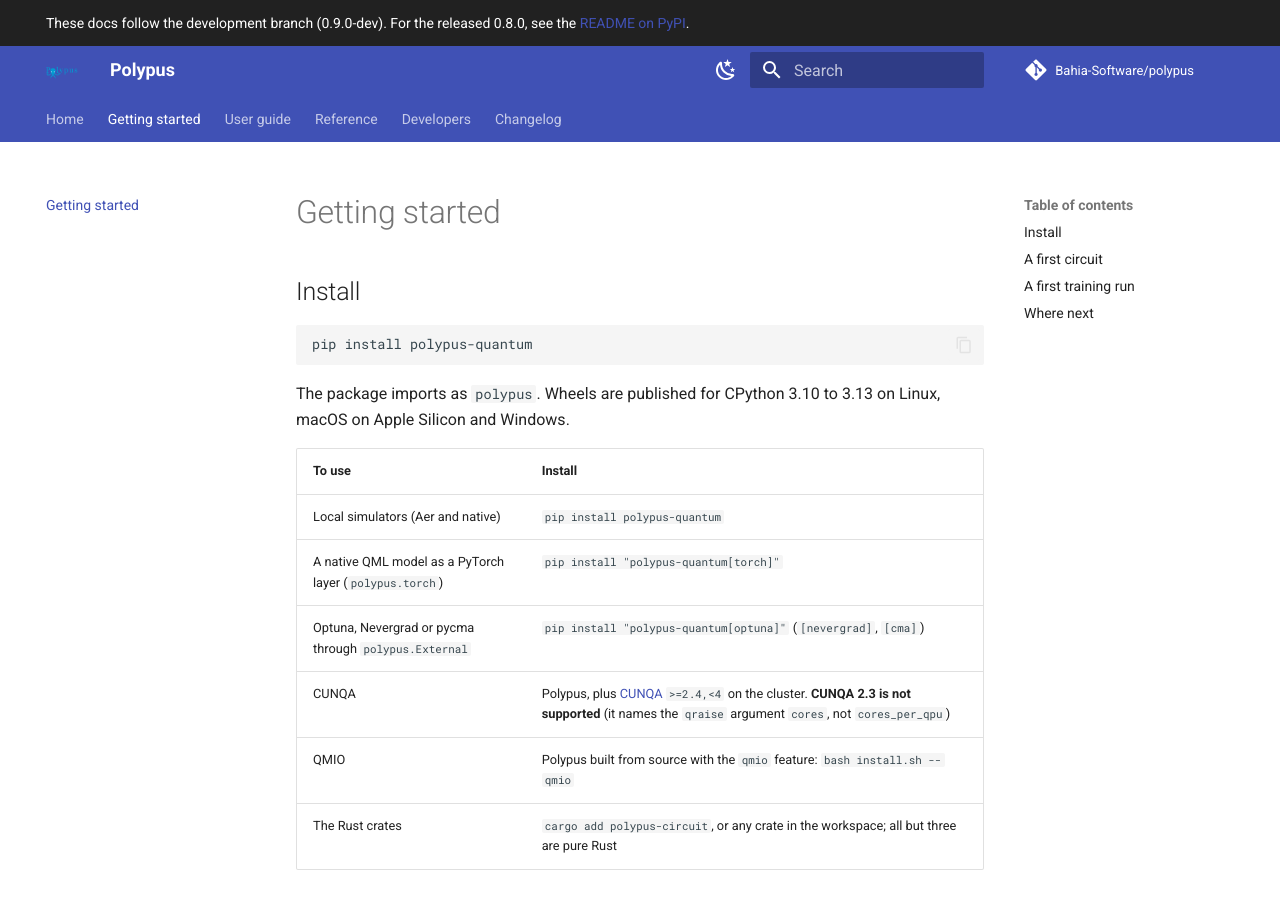
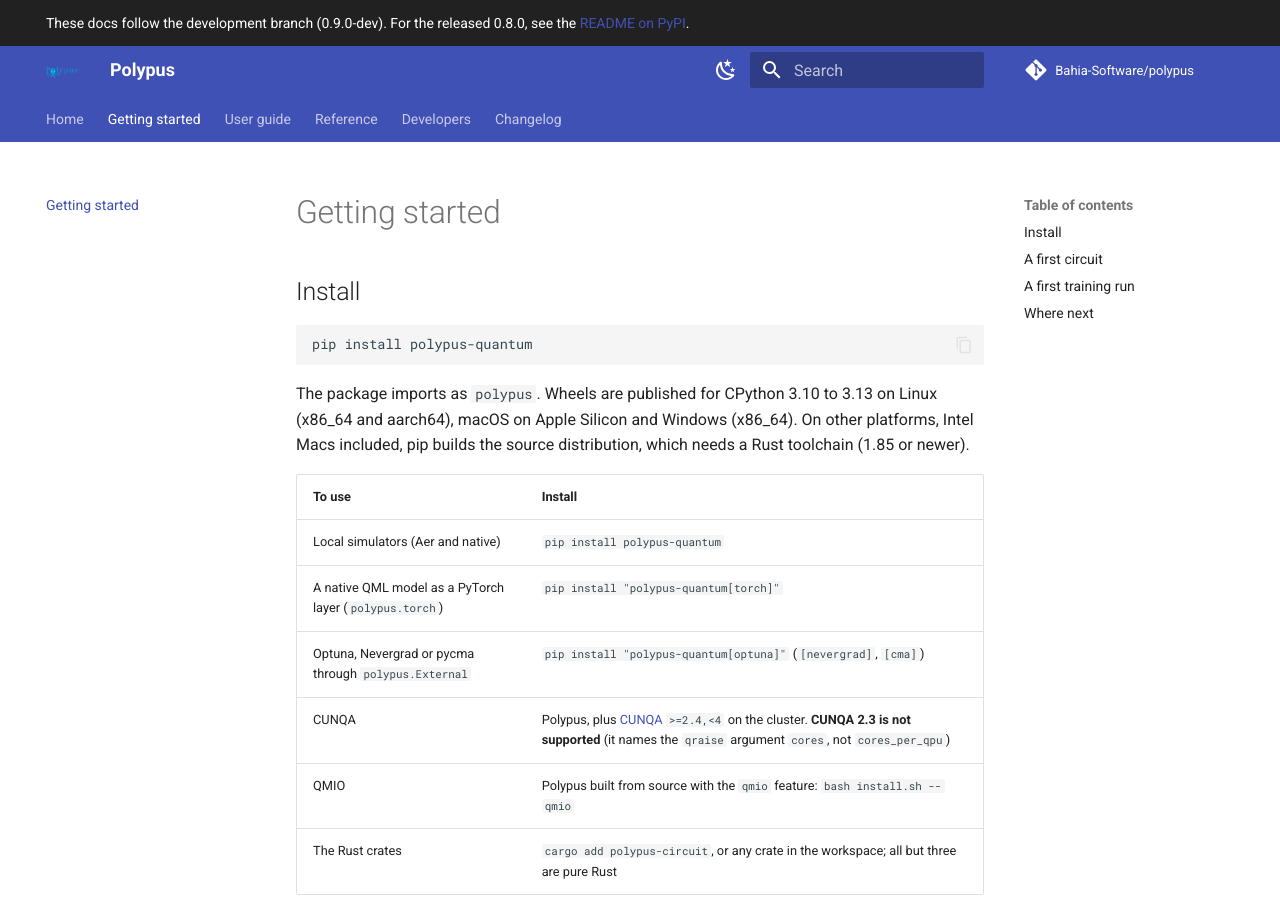
Before and after one commit to Bahia-Software/polypus, an MkDocs documentation site: the page built from docs/getting-started.md, in a window 1280 px wide and 900 px high. Built offline with MkDocs 1.6.1 and Material for MkDocs 9.7.7, drawn with Linux system fonts in a browser that asks for light colours; comment, search, counter and statistics services are not loaded.

Commit message:
docs: fix phase 1 review findings

````diff
--- a/docs/getting-started.md
+++ b/docs/getting-started.md
@@ -6,7 +6,7 @@
 pip install polypus-quantum
 ```
 
-The package imports as `polypus`. Wheels are published for CPython 3.10 to 3.13 on Linux, macOS on Apple Silicon and Windows.
+The package imports as `polypus`. Wheels are published for CPython 3.10 to 3.13 on Linux (x86_64 and aarch64), macOS on Apple Silicon and Windows (x86_64). On other platforms, Intel Macs included, pip builds the source distribution, which needs a Rust toolchain (1.85 or newer).
 
 | To use | Install |
 |---|---|
--- a/docs/overrides/main.html
+++ b/docs/overrides/main.html
@@ -1,6 +1,6 @@
 {% extends "base.html" %}
 
 {% block announce %}
-  These docs follow the development branch (0.9.0-dev). For the released 0.8.0, see the
+  These docs follow the development branch ({{ config.extra.version }}). For the released 0.8.0, see the
   <a href="https://pypi.org/project/polypus-quantum/">README on PyPI</a>.
 {% endblock %}
--- a/mkdocs.yml
+++ b/mkdocs.yml
@@ -16,6 +16,7 @@ theme:
   name: material
   custom_dir: docs/overrides
   logo: assets/logo.png
+  favicon: assets/logo.png
   palette:
     - media: "(prefers-color-scheme: light)"
       scheme: default
@@ -52,7 +53,6 @@ markdown_extensions:
   - pymdownx.superfences
   - pymdownx.tabbed:
       alternate_style: true
-  - pymdownx.snippets
 
 hooks:
   - docs/_hooks/repo_files.py
````
Also changed, not shown: CHANGELOG.md (+3 -2 lines), README.md (+1 -1 lines), docs/_hooks/repo_files.py (+5 -3 lines), docs/changelog.md (+1 -1 lines), docs/index.md (+1 -0 lines), 2 other files.
